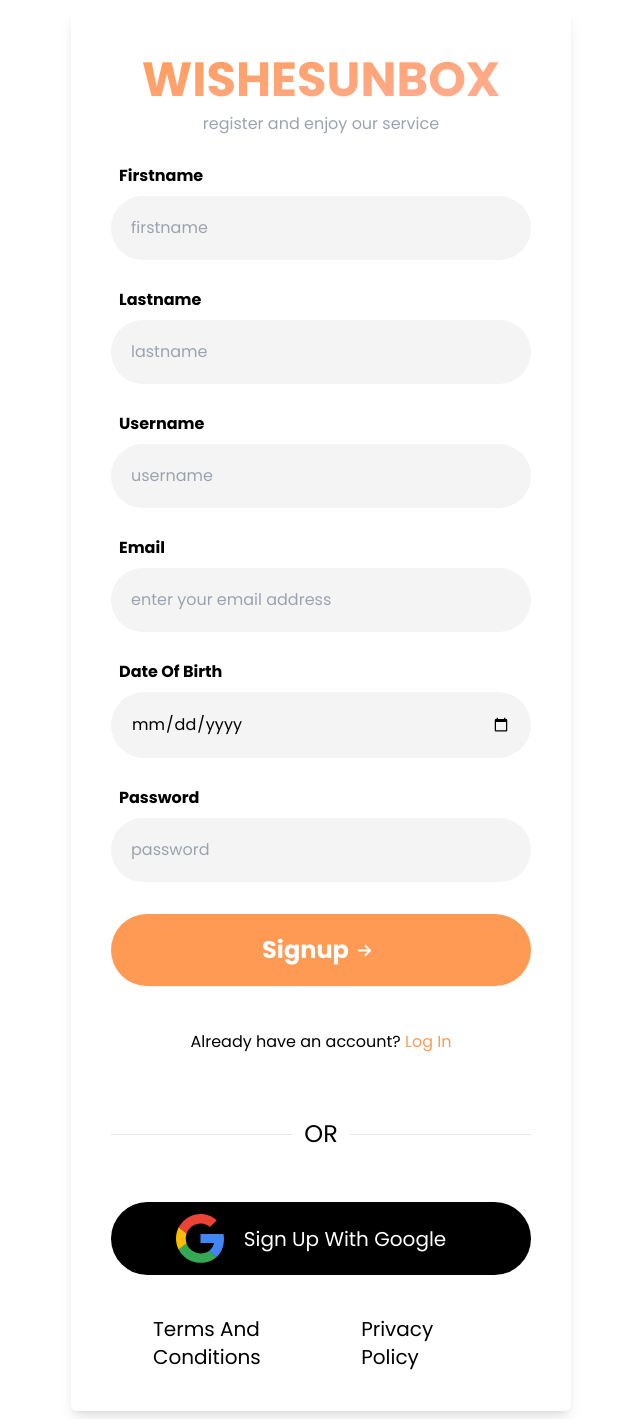
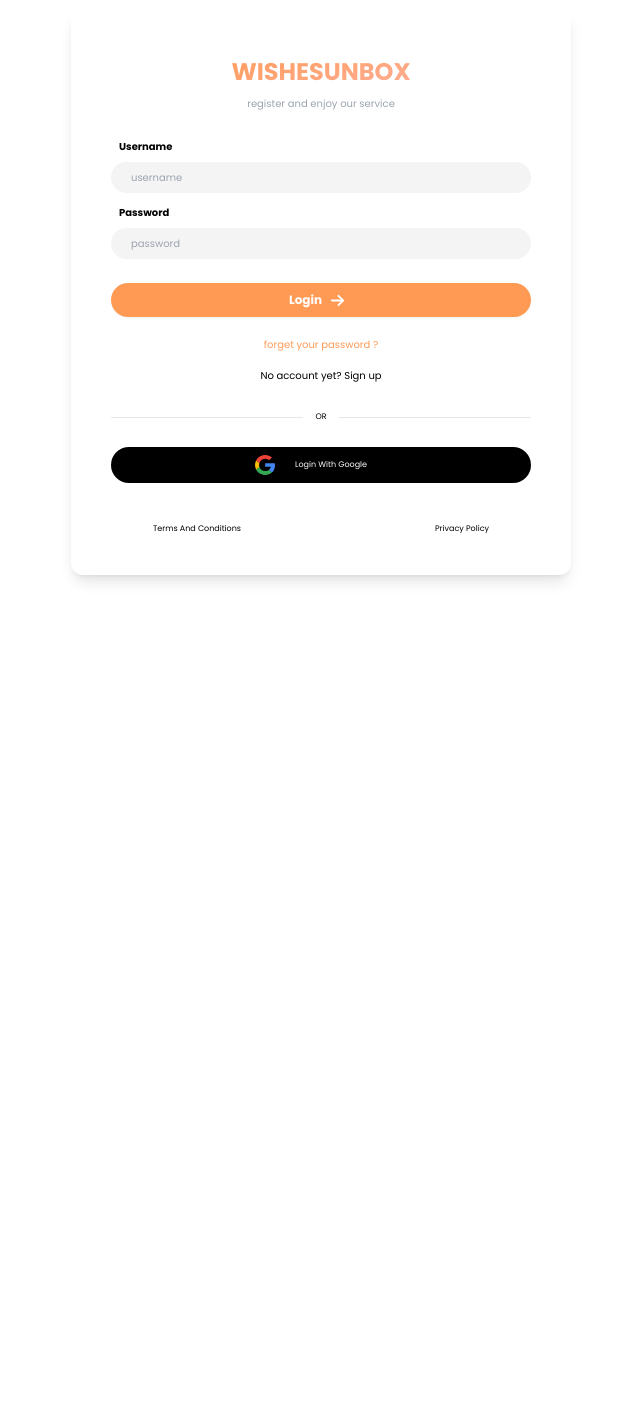
Before and after one commit to Build-Bridge/WishesUnbox, a React (Vite) app: page / in a window 1280 px wide. Shown: the whole page, without its empty margins (319-959 px from the left). After the commit the page ends 800 px from the top, so only its background shows below. Built offline with nearby package versions, Linux system fonts and the light colour scheme.

Commit message:
Reduce the font size

```diff
--- a/src/App.jsx
+++ b/src/App.jsx
@@ -4,8 +4,8 @@ import LoginPage from "./sections/loginPage";
 function App() {
   return (
     <>
-      <SignupPage />
-      {/* <LoginPage /> */}
+      {/* <SignupPage /> */}
+      <LoginPage />
     </>
   );
 }
--- a/src/components/Button.jsx
+++ b/src/components/Button.jsx
@@ -4,7 +4,7 @@ import { FaArrowRight } from "react-icons/fa6";
 const Button = ({ text }) => {
   return (
     <button
-      className="bg-[#ff9a55] w-full p-5 rounded-full text-white capitalize text-2xl font-bold my-8 outline-none hover:bg-[#FFA478] hover:scale-95 transition-all flex items-center justify-center shadow-sm"
+      className="bg-[#ff9a55] w-full p-2 rounded-full text-white capitalize text-[12px] font-bold mb-3 mt-6 outline-none hover:bg-[#FFA478] hover:scale-95 transition-all flex items-center justify-center shadow-sm"
       type="submit"
     >
       {text}{" "}
--- a/src/components/InputField.jsx
+++ b/src/components/InputField.jsx
@@ -2,12 +2,15 @@ import React from "react";
 
 const InputField = ({ name, type, placeholder, register }) => {
   return (
-    <div className="my-5">
-      <label className="w-full block font-bold p-2 capitalize" htmlFor={name}>
+    <div className="my-1">
+      <label
+        className="w-full block font-bold p-2 capitalize text-[10px]"
+        htmlFor={name}
+      >
         {name}
       </label>
       <input
-        className="w-full block rounded-full p-5 outline-none bg-zinc-100 focus:border-2 border-[#ff9a55]"
+        className="w-full block rounded-full py-2 px-5 outline-none bg-zinc-100 focus:border-2 border-[#ff9a55] text-[10px]"
         type={type}
         id={name}
         {...register(name, { required: true })}
--- a/src/sections/loginPage.jsx
+++ b/src/sections/loginPage.jsx
@@ -16,10 +16,12 @@ const loginPage = () => {
         onSubmit={handleSubmit(onSubmit)}
       >
         <div className="flex flex-col text-center items-center justify-center mb-5">
-          <h2 className="text-center font-bold text-5xl p-2 uppercase bg-gradient-to-br from-[#ff9a55] to-[#ffb09c] text-transparent bg-clip-text">
+          <h2 className="text-center font-bold text-2xl p-2 uppercase bg-gradient-to-br from-[#ff9a55] to-[#ffb09c] text-transparent bg-clip-text">
             WishesUnbox
           </h2>
-          <span className=" text-gray-400">register and enjoy our service</span>
+          <span className=" text-gray-400 text-[10px]">
+            register and enjoy our service
+          </span>
         </div>
 
         <div>
@@ -34,10 +36,10 @@ const loginPage = () => {
         <Button text="login" />
 
         <div className="flex flex-col items-center justify-between">
-          <p className="p-2 text-[#ff9a55] cursor-pointer hover:underline">
+          <p className="p-2 text-[10px] text-[#ff9a55] cursor-pointer hover:underline">
             forget your password ?
           </p>
-          <p className="p-2 cursor-pointer">
+          <p className="p-2 text-[10px] cursor-pointer">
             No account yet?{" "}
             <a href="/" className="hover:underline hover:text-[#ff9a55]">
               Sign up
@@ -45,24 +47,24 @@ const loginPage = () => {
           </p>
         </div>
 
-        <div className="flex w-full my-5 items-center justify-center">
+        <div className="flex w-full my-2 items-center justify-center">
           <hr className="flex-1" />
-          <p className="uppercase p-3 text-2xl">or</p>
+          <p className="uppercase p-3 text-[8px]">or</p>
           <hr className="flex-1" />
         </div>
 
-        <div className="bg-black flex justify-center items-center p-3 rounded-full cursor-pointer mt-5 mb-10">
-          <img src="/google.svg" alt="google" className="w-12" />
-          <p className="text-white mx-5 text-xl capitalize">
+        <div className="bg-black flex justify-center items-center p-2 rounded-full cursor-pointer my-3">
+          <img src="/google.svg" alt="google" className="w-5" />
+          <p className="text-white mx-5 text-[8px] capitalize">
             Login with Google
           </p>
         </div>
 
-        <div className="flex flex-1 items-center justify-between w-4/5 m-auto capitalize">
-          <a href="/" className="text-xl hover:text-[#ffa478]">
+        <div className="flex flex-1 items-center justify-between w-4/5 mx-auto capitalize mt-10">
+          <a href="/" className="text-[8px] hover:text-[#ffa478]">
             Terms and conditions
           </a>
-          <a href="/" className="text-xl hover:text-[#ffa478]">
+          <a href="/" className="text-[8px] hover:text-[#ffa478]">
             Privacy policy
           </a>
         </div>
--- a/src/sections/signupPage.jsx
+++ b/src/sections/signupPage.jsx
@@ -21,14 +21,16 @@ const Signup = () => {
   return (
     <section className="w-full h-full flex flex-col items-center justify-center">
       <form
-        className="w-full h-fit p-10 m-2 bg-neutral-500-100 rounded-md flex-1 md:max-w-[500px] md:shadow-lg"
+        className="w-full h-fit p-5 m-2 bg-neutral-500-100 rounded-md flex-1 md:max-w-[500px] md:shadow-lg"
         onSubmit={handleSubmit(onSubmit)}
       >
         <div className="flex flex-col text-center items-center justify-center mb-5">
-          <h2 className="text-center font-bold text-5xl p-2 uppercase bg-gradient-to-br from-[#ff9a55] to-[#ffb09c] text-transparent bg-clip-text">
+          <h2 className="text-center font-bold text-2xl p-2 uppercase bg-gradient-to-br from-[#ff9a55] to-[#ffb09c] text-transparent bg-clip-text">
             WishesUnbox
           </h2>
-          <span className=" text-gray-400">register and enjoy our service</span>
+          <span className=" text-gray-400 text-[10px]">
+            register and enjoy our service
+          </span>
         </div>
 
         <div>
@@ -43,7 +45,7 @@ const Signup = () => {
         <Button text="signup" />
 
         <div className="flex items-center justify-center">
-          <span className="p-3 cursor-pointer">
+          <span className="p-3 cursor-pointer text-[10px]">
             Already have an account?{" "}
             <a href="/" className="hover:underline text-[#ff9a55]">
               Log In
@@ -51,24 +53,24 @@ const Signup = () => {
           </span>
         </div>
 
-        <div className="flex w-full my-10 items-center justify-center">
+        <div className="flex w-full my-2 items-center justify-center">
           <hr className="flex-1" />
-          <p className="uppercase p-3 text-2xl">or</p>
+          <p className="uppercase p-3 text-[8px]">or</p>
           <hr className="flex-1" />
         </div>
 
-        <div className="bg-black flex justify-center items-center p-3 rounded-full cursor-pointer my-10">
-          <img src="/google.svg" alt="google" className="w-12" />
-          <p className="text-white mx-5 text-xl capitalize">
+        <div className="bg-black flex justify-center items-center p-2 rounded-full cursor-pointer my-3">
+          <img src="/google.svg" alt="google" className="w-5" />
+          <p className="text-white mx-2 capitalize text-[8px]">
             Sign up with Google
           </p>
         </div>
 
-        <div className="flex flex-1 items-center justify-between w-4/5 m-auto capitalize">
-          <a href="/" className="text-xl hover:text-[#ffa478]">
+        <div className="flex items-center justify-between w-4/5 mx-auto capitalize mt-10">
+          <a href="/" className="text-[8px] hover:text-[#ffa478]">
             Terms and conditions
           </a>
-          <a href="/" className="text-xl hover:text-[#ffa478]">
+          <a href="/" className="text-[8px] hover:text-[#ffa478]">
             Privacy policy
           </a>
         </div>
```
